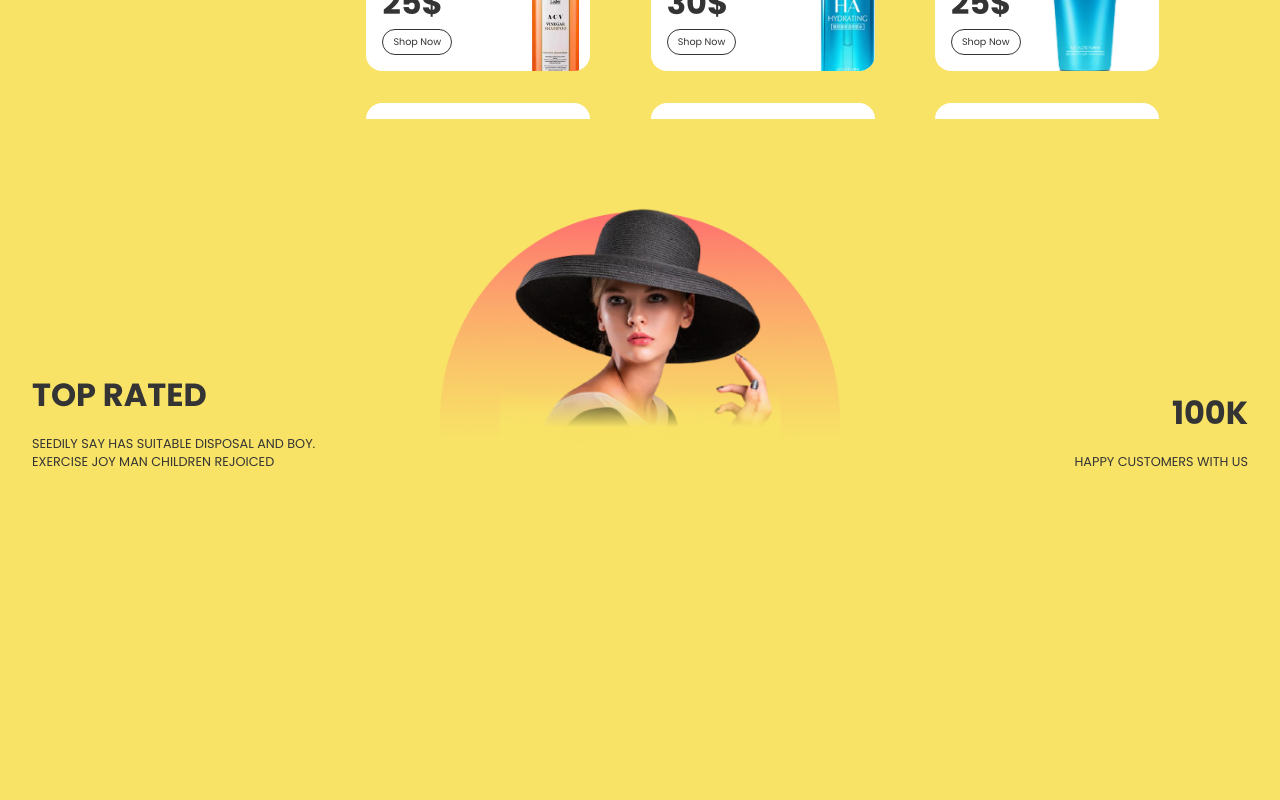
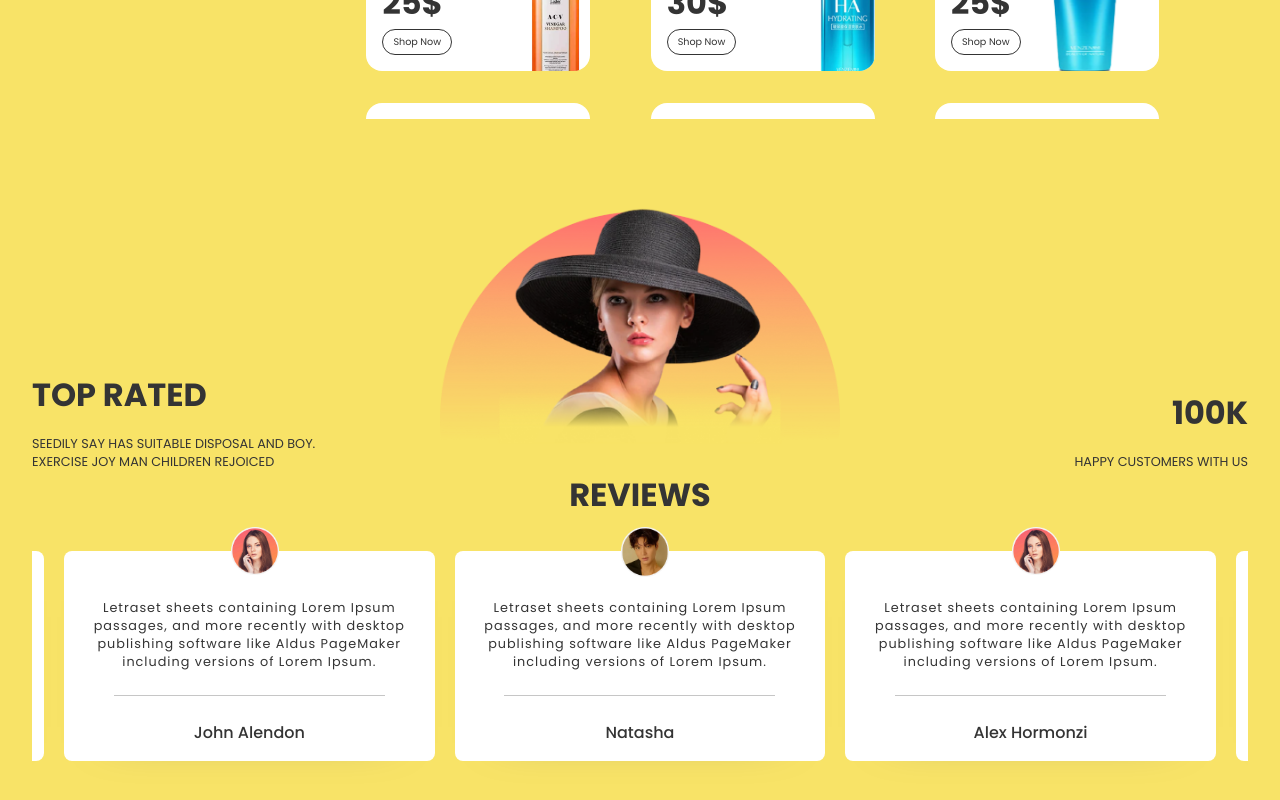
Before and after one commit to sandeepstha46/react-repos, a React (Create React App) app in the folder Ecommerce Website/: page / in a window 1280 px wide. Shown: the part 1576-2376 px from the top of the page. Before the commit the page ends 2111 px from the top, so only its background shows below. Built offline with nearby package versions, Linux system fonts and the light colour scheme.

Commit message:
testimonials section completed

```diff
--- a/Ecommerce Website/src/components/Testimonials/Testimonials.jsx
+++ b/Ecommerce Website/src/components/Testimonials/Testimonials.jsx
@@ -1,6 +1,8 @@
 import React from 'react'
 import css from './Testimonials.module.css'
 import Hero from '../../assets/testimonialHero.png'
+import { TestimonialsData } from '../../data/testimonials'
+import { Swiper, SwiperSlide } from "swiper/react"
 
 const Testimonials = () => {
     return (
@@ -17,6 +19,26 @@ const Testimonials = () => {
                     <span>Happy Customers with us</span>
                 </div>
             </div>
+            <div className={css.reviews}>
+                Reviews
+            </div>
+
+            <div className={css.carousel}>
+                <Swiper slidesPerView={3} slidesPerGroup={1} spaceBetween={20} className={css.tCarousel} loop={true}>
+                    {
+                        TestimonialsData.map((testimonial, i) => (
+                            <SwiperSlide>
+                                <div className={css.testimonial}>
+                                    <img src={testimonial.image} alt="" />
+                                    <span>{testimonial.comment}</span>
+                                    <hr />
+                                    <span>{testimonial.name}</span>
+                                </div>
+                            </SwiperSlide>
+                        ))
+                    }
+                </Swiper>
+            </div>
         </div>
     )
 }
```
